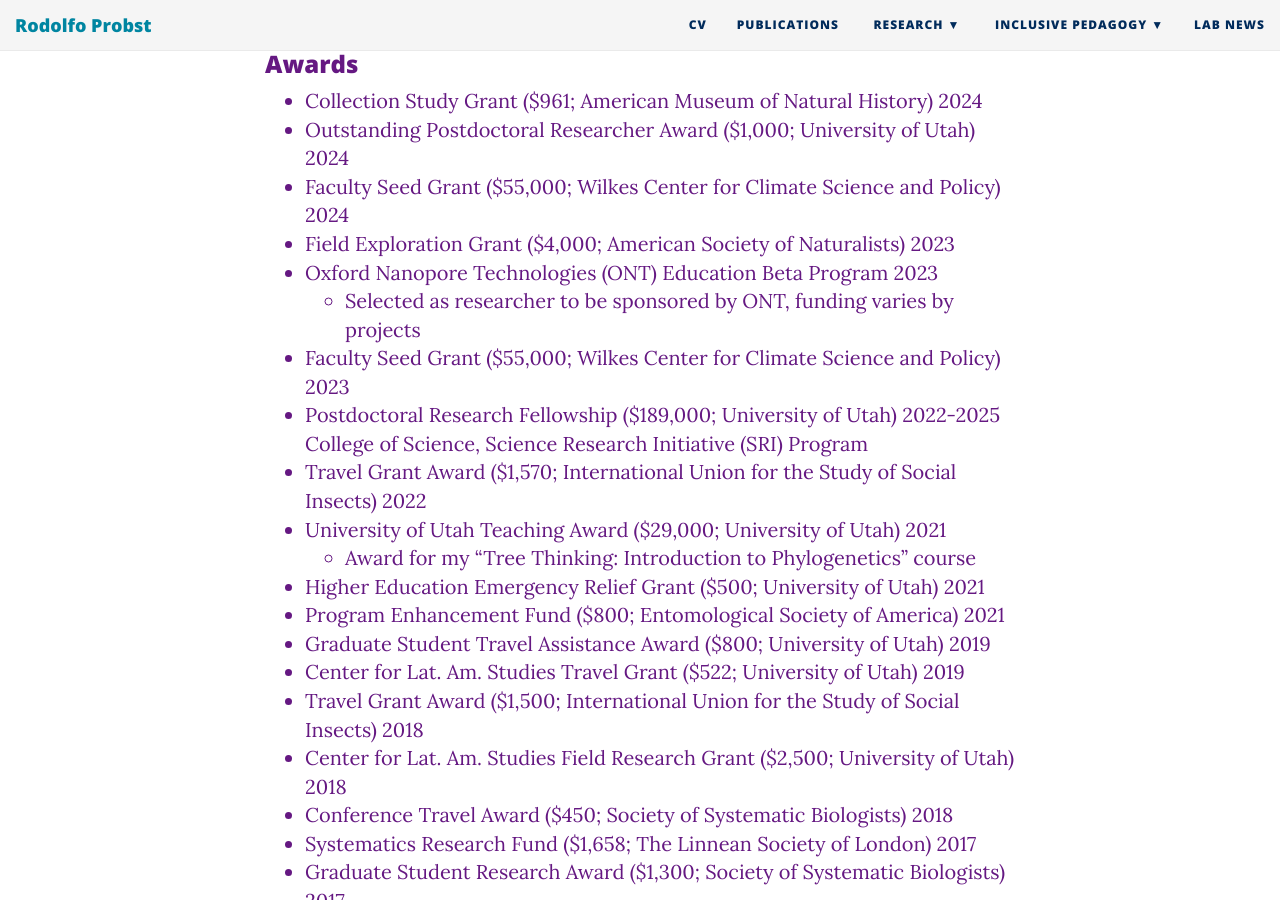
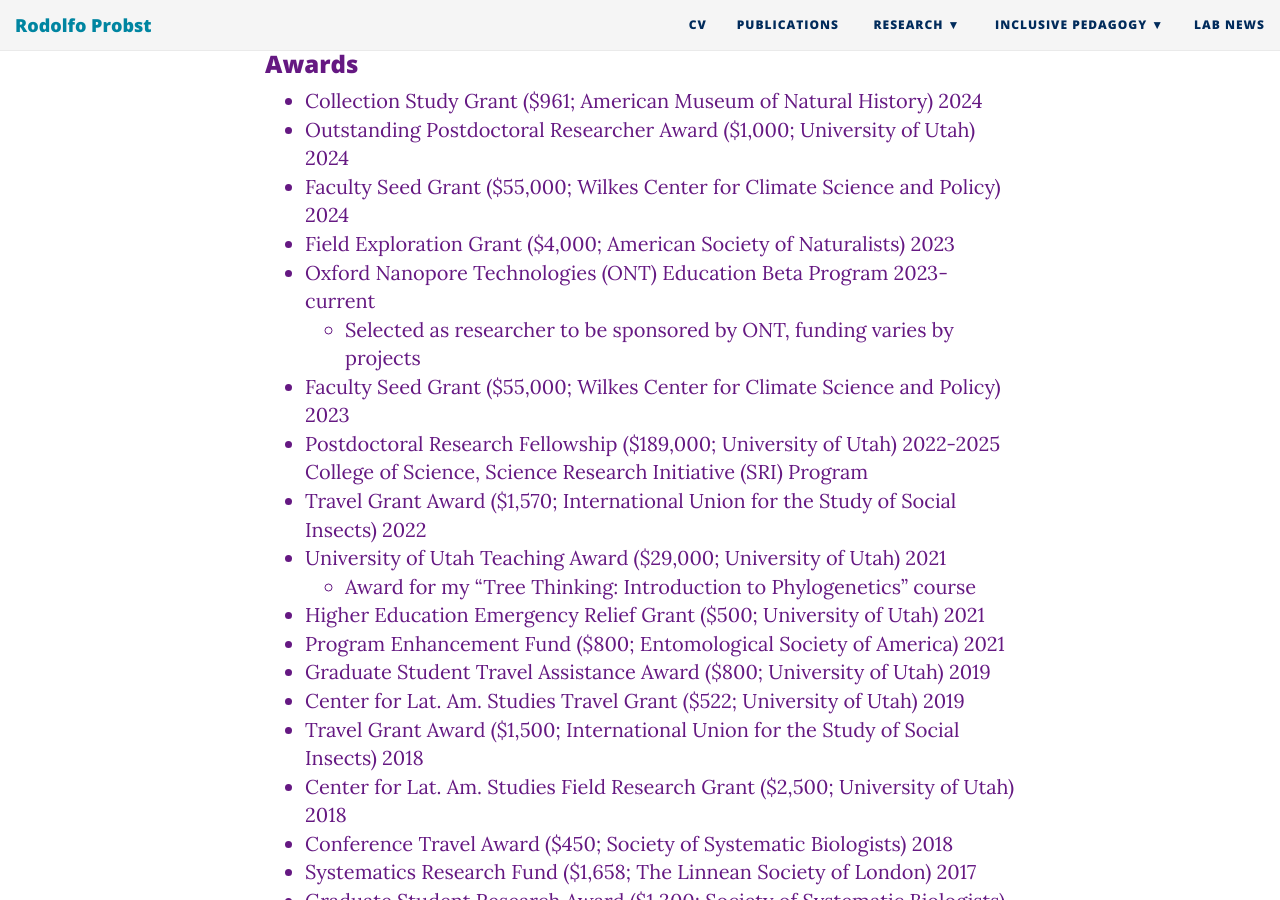
Before and after one commit to probstrodolfo/probstrodolfo.github.io, a Jekyll site: the page built from CV.md, in a window 1280 px wide and 900 px high, scrolled down 914 px. Built offline with Jekyll 4.4.1, drawn with Linux system fonts in a browser that asks for light colours; nearby versions of some CDN libraries.

Commit message:
Update CV.md

```diff
--- a/CV.md
+++ b/CV.md
@@ -33,7 +33,7 @@
 * Outstanding Postdoctoral Researcher Award ($1,000; University of Utah)      2024
 * Faculty Seed Grant ($55,000; Wilkes Center for Climate Science and Policy)      2024
 * Field Exploration Grant ($4,000; American Society of Naturalists)      2023
-* Oxford Nanopore Technologies (ONT) Education Beta Program      2023
+* Oxford Nanopore Technologies (ONT) Education Beta Program      2023-current
     * Selected as researcher to be sponsored by ONT, funding varies by projects
 * Faculty Seed Grant ($55,000; Wilkes Center for Climate Science and Policy)      2023
 * Postdoctoral Research Fellowship ($189,000; University of Utah)      2022-2025
```
